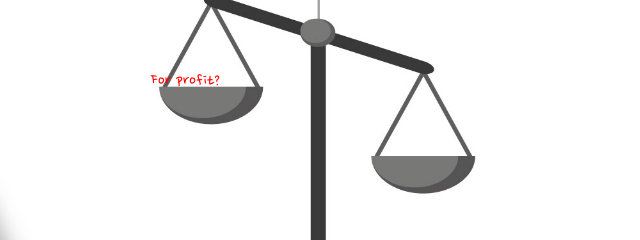
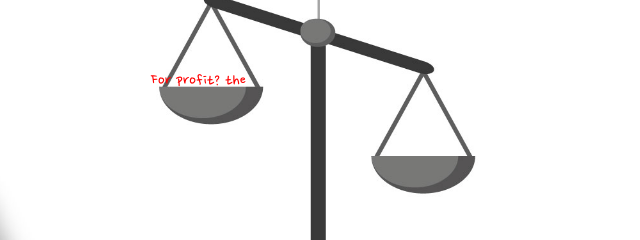
Before and after one commit to nosnikta/testrepo, a plain HTML site: page index.html in a window 1280 px wide. Shown: the part 428-668 px from the top of the page, 310-950 px from the left. Drawn offline with Linux system fonts and the light colour scheme; a web font is replaced by a local one.

Commit message:
Test change

```diff
--- a/index.html
+++ b/index.html
@@ -118,7 +118,7 @@
 			<p class="normalText">Ethics of Care</p>
 		</div>
 		<div id="forProfit">
-			<p class="redText normalText">For profit?</p>
+			<p class="redText normalText">For profit? the</p>
 		</div>
 
 
```
